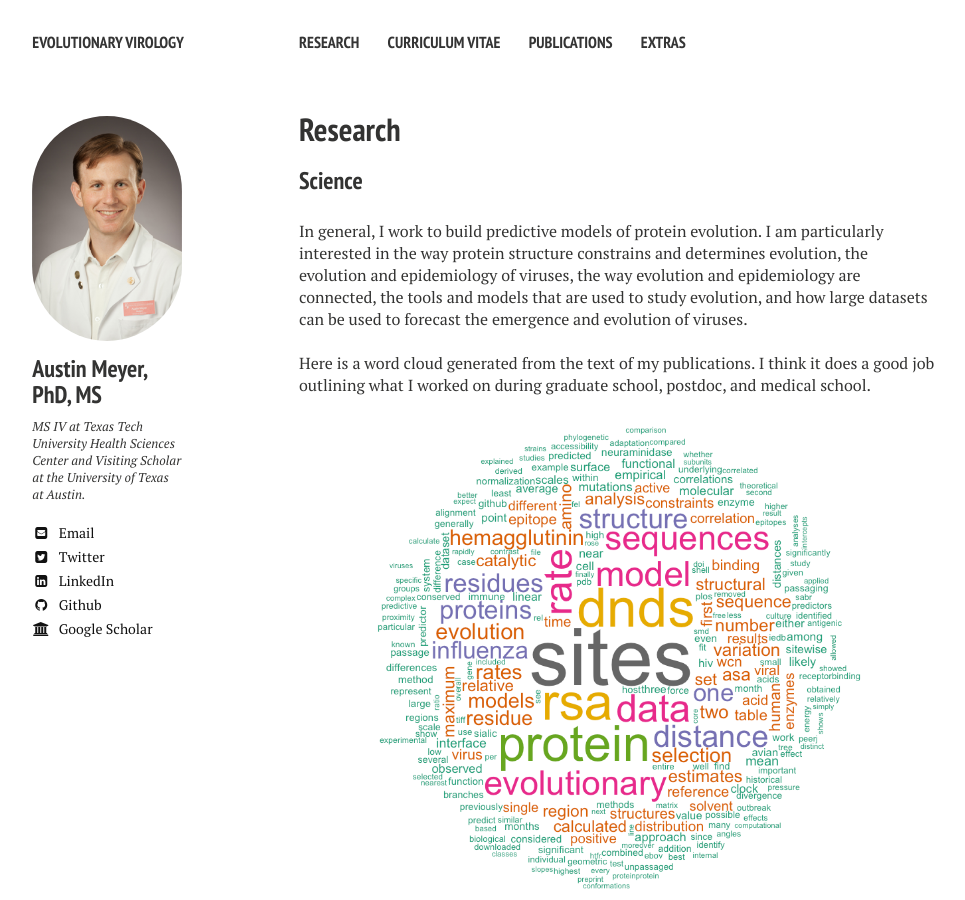
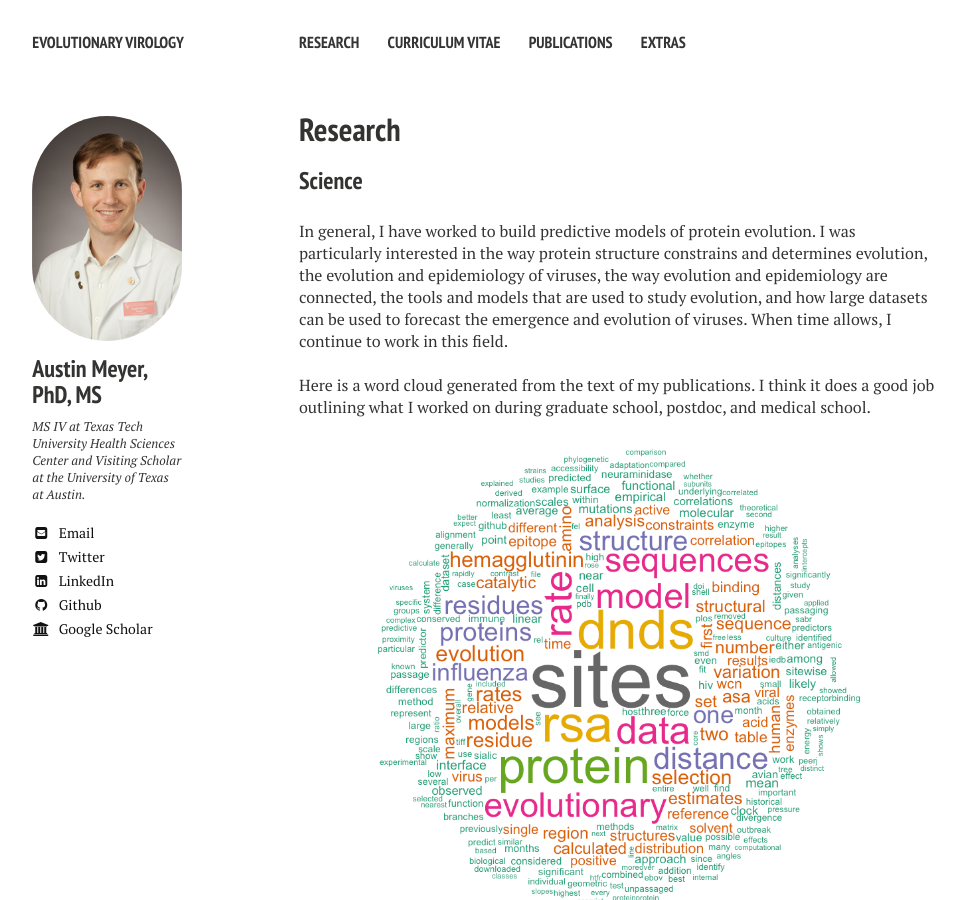
Before and after one commit to ausmeyer/ausmeyer.github.io, a Jekyll site: the page built from research/index.md, in a window 1280 px wide and 900 px high. Shown: the whole window, without its empty margins (21-986 px from the left). Built offline with Jekyll 4.4.1, drawn with Linux system fonts in a browser that asks for light colours; nearby versions of some CDN libraries.

Commit message:
Update research

```diff
--- a/research/index.md
+++ b/research/index.md
@@ -6,7 +6,7 @@
 ---
 
 ### Science
-In general, I work to build predictive models of protein evolution. I am particularly interested in the way protein structure constrains and determines evolution, the evolution and epidemiology of viruses, the way evolution and epidemiology are connected, the tools and models that are used to study evolution, and how large datasets can be used to forecast the emergence and evolution of viruses.
+In general, I have worked to build predictive models of protein evolution. I was particularly interested in the way protein structure constrains and determines evolution, the evolution and epidemiology of viruses, the way evolution and epidemiology are connected, the tools and models that are used to study evolution, and how large datasets can be used to forecast the emergence and evolution of viruses. When time allows, I continue to work in this field.
 <br><br>
 Here is a word cloud generated from the text of my publications. I think it does a good job outlining what I worked on during graduate school, postdoc, and medical school.
 <div style="display:block;text-align:center"><img src="../images/work_wordcloud.png" width='500px'></div>
```
